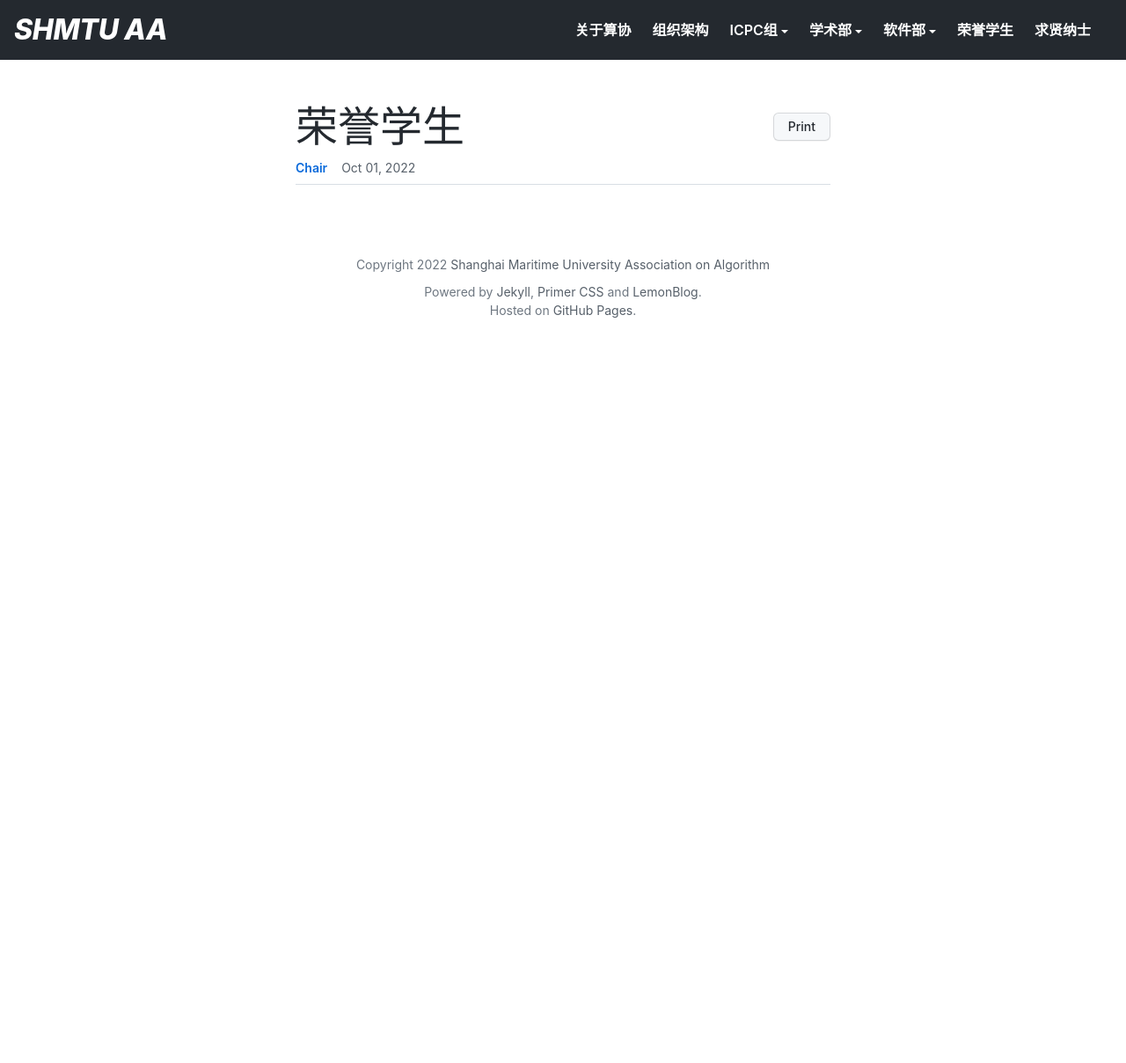
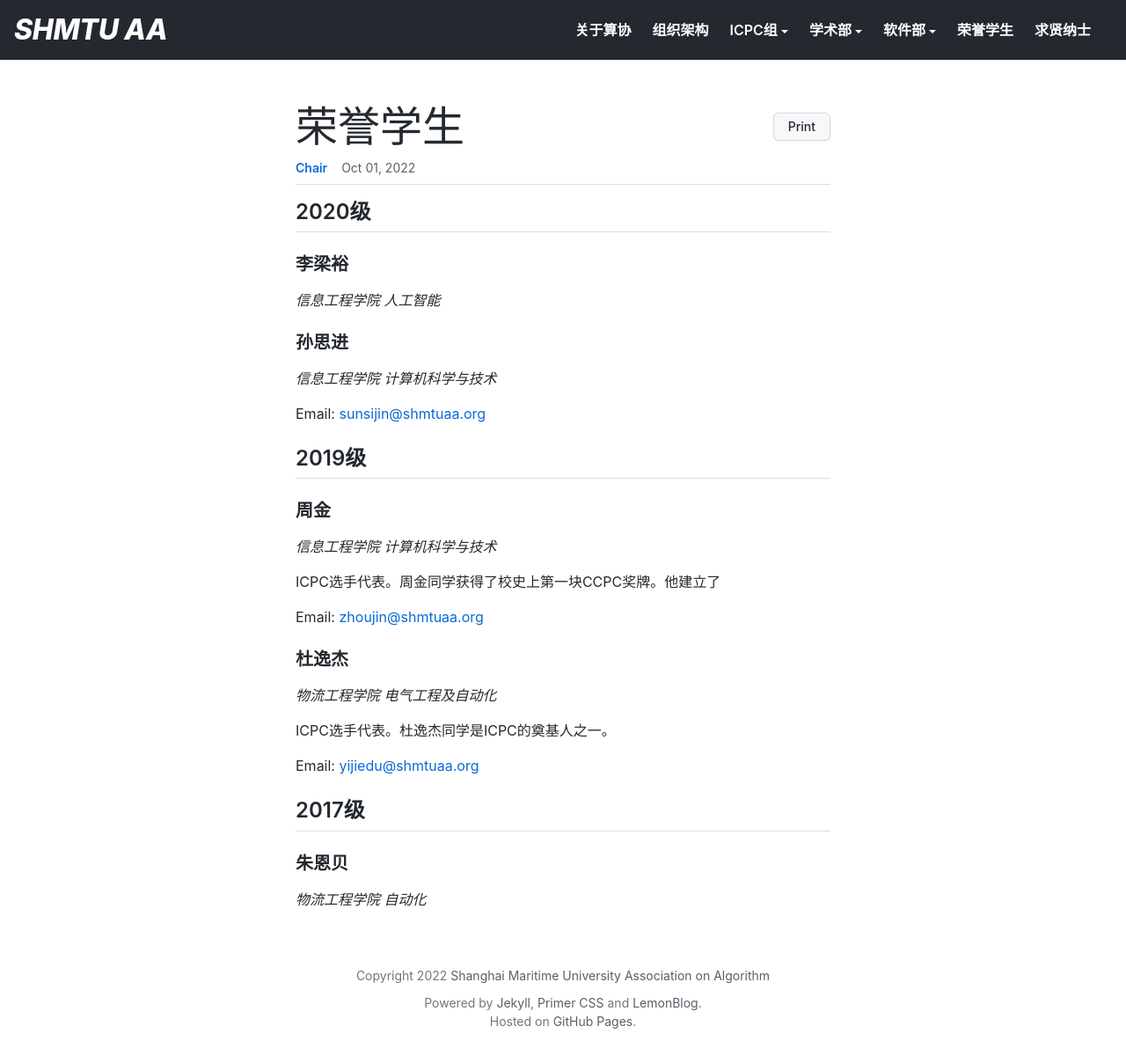
Before and after one commit to shmtuaa/shmtuaa.org, a Jekyll site: the page built from _posts/2022-10-01-MAIN-fellow.md, in a window 1280 px wide and 1211 px high. Shown: the top 1208 px of the window at 88% size. Built offline with Jekyll 4.4.1, drawn with Linux system fonts in a browser that asks for light colours.

Commit message:
Update Council

```diff
--- a/_includes/header.html
+++ b/_includes/header.html
@@ -17,6 +17,7 @@
 
             <ul class="dropdown-menu dropdown-menu-se">
                 <li><a class="dropdown-item hide-lg" href="{{ site.baseurl }}/icpc">简介</a></li>
+                <li><a class="dropdown-item hide-lg" href="{{ site.baseurl }}/councilicpc">组织结构</a></li>
                 <li><a class="dropdown-item hide-lg" href="{{ site.baseurl }}/icpcid">选手ID</a></li>
             </ul>
         </details>
@@ -66,6 +67,7 @@
                 <div class="dropdown-header">ICPC组</div>
                 <li><a class="dropdown-item" href="{{ site.baseurl }}/icpc">简介</a></li>
                 <li><a class="dropdown-item" href="{{ site.baseurl }}/icpcid">选手ID</a></li>
+                <li><a class="dropdown-item" href="{{ site.baseurl }}/councilicpc">组织结构</a></li>
                 <div class="dropdown-header">学术部</div>
                 <li><a class="dropdown-item" href="{{ site.baseurl }}/academic">简介</a></li>
                 <div class="dropdown-header">软件部</div>
--- a/_posts/2022-10-01-MAIN-fellow.md
+++ b/_posts/2022-10-01-MAIN-fellow.md
@@ -4,3 +4,41 @@ title: 荣誉学生
 author: chair
 layout: post
 ---
+
+## 2020级
+
+### 李梁裕
+
+_信息工程学院 人工智能_
+
+### 孙思进
+
+_信息工程学院 计算机科学与技术_
+
+
+Email: [sunsijin@shmtuaa.org](mailto:sunsijin@shmtuaa.org)
+
+## 2019级
+
+### 周金
+
+_信息工程学院 计算机科学与技术_
+
+ICPC选手代表。周金同学获得了校史上第一块CCPC奖牌。他建立了
+
+Email: [zhoujin@shmtuaa.org](mailto:zhoujin@shmtuaa.org)
+
+
+###  杜逸杰
+
+_物流工程学院 电气工程及自动化_
+
+ICPC选手代表。杜逸杰同学是ICPC的奠基人之一。
+
+Email: [yijiedu@shmtuaa.org](mailto:yijiedu@shmtuaa.org)
+
+## 2017级
+
+### 朱恩贝
+
+_物流工程学院 自动化_
```
Also changed, not shown: _posts/2022-10-01-MAIN-council.md (+9 -1 lines).
